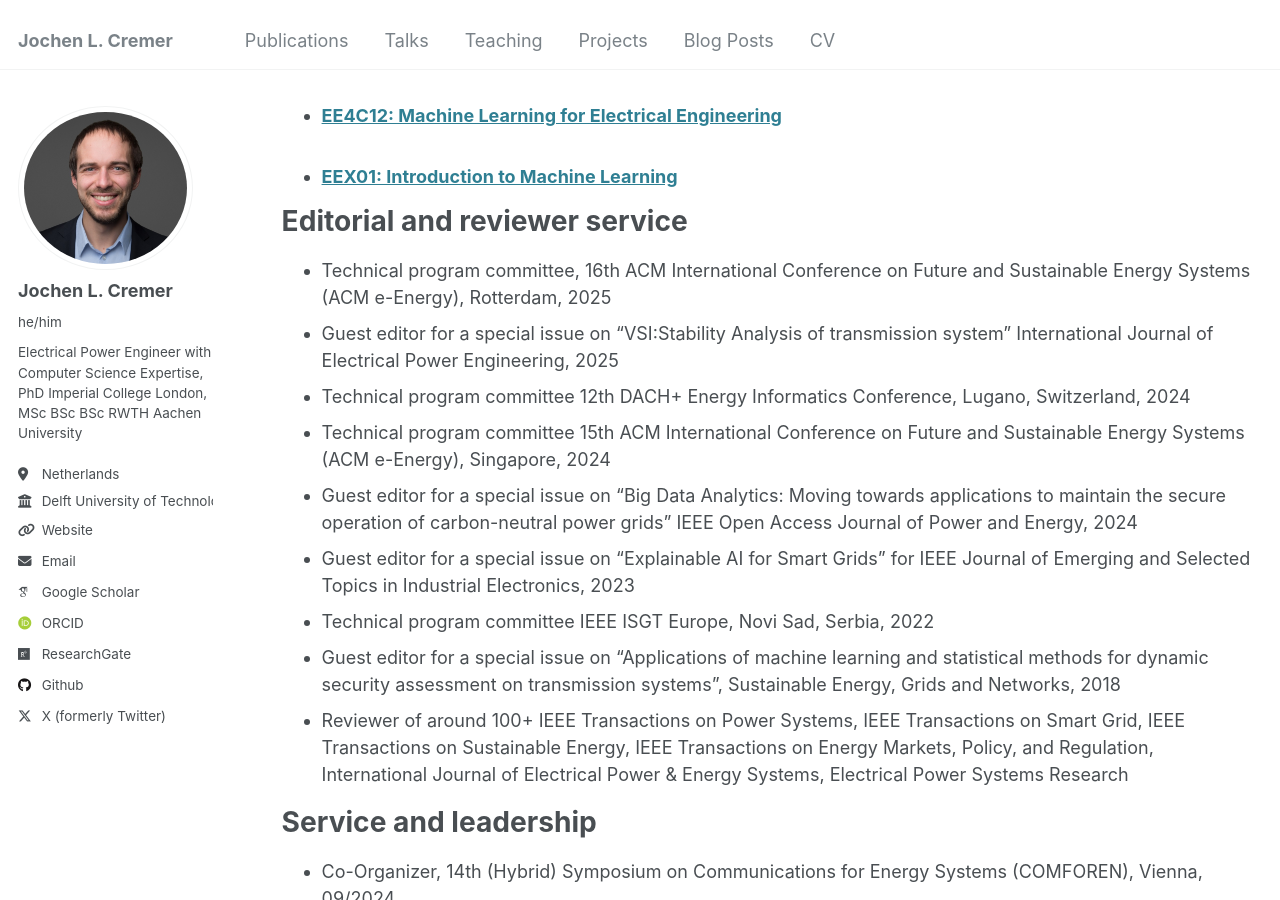
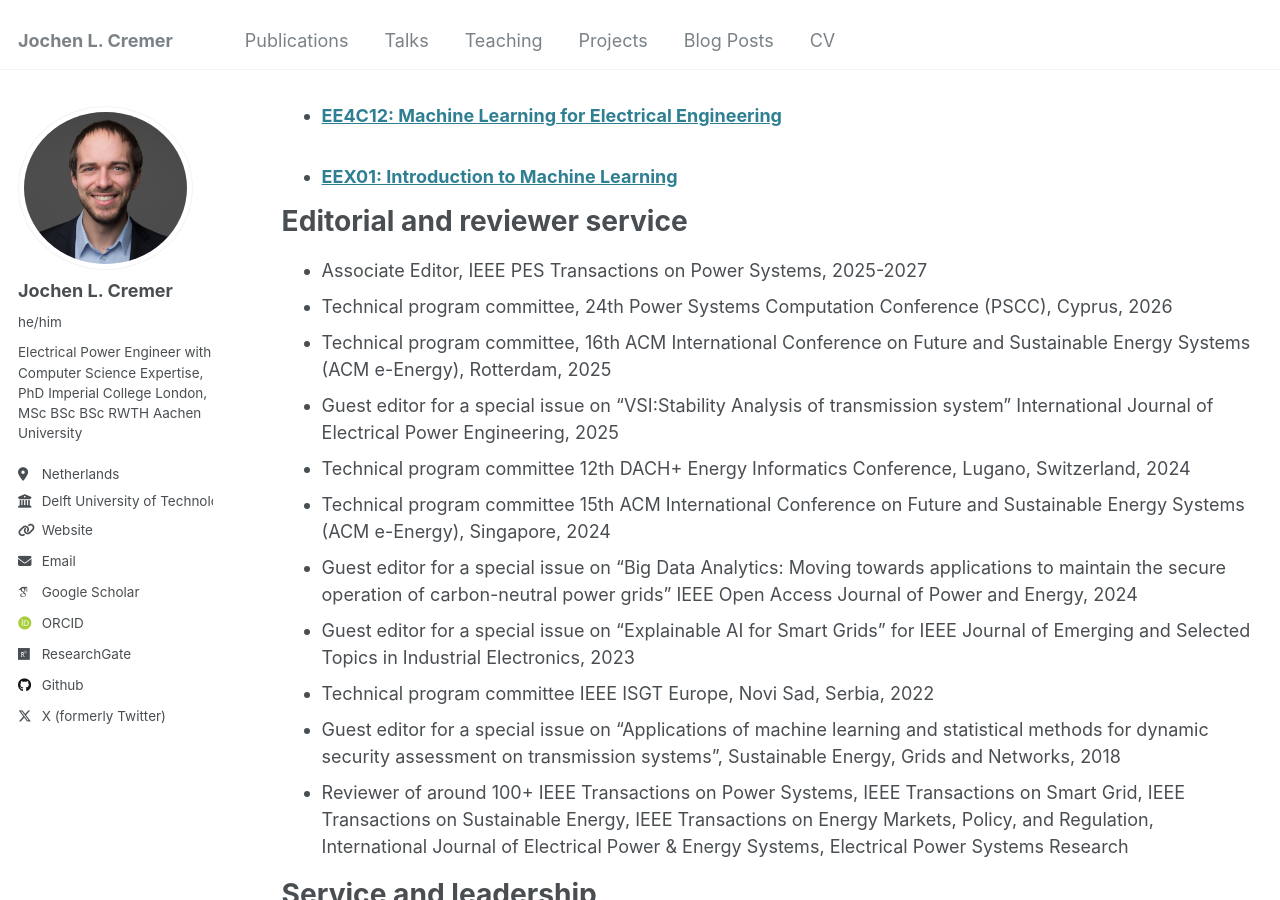
Before and after one commit to JochenC/JochenC.github.io, a Jekyll site: the page built from _pages/cv.md, in a window 1280 px wide and 900 px high, scrolled down 13927 px. Built offline with Jekyll 4.4.1, drawn with Linux system fonts in a browser that asks for light colours; some web fonts are replaced.

Commit message:
Update cv.md

```diff
--- a/_pages/cv.md
+++ b/_pages/cv.md
@@ -77,6 +77,8 @@ Teaching
 
 Editorial and reviewer service
 ======
+- Associate Editor, IEEE PES Transactions on Power Systems, 2025-2027
+- Technical program committee, 24th Power Systems Computation Conference (PSCC), Cyprus, 2026
 - Technical program committee, 16th ACM International Conference on Future and Sustainable Energy Systems (ACM e-Energy), Rotterdam, 2025
 - Guest editor for a special issue on “VSI:Stability Analysis of transmission system” International Journal of Electrical Power Engineering, 2025
 - Technical program committee 12th DACH+ Energy Informatics Conference, Lugano, Switzerland, 2024
```
